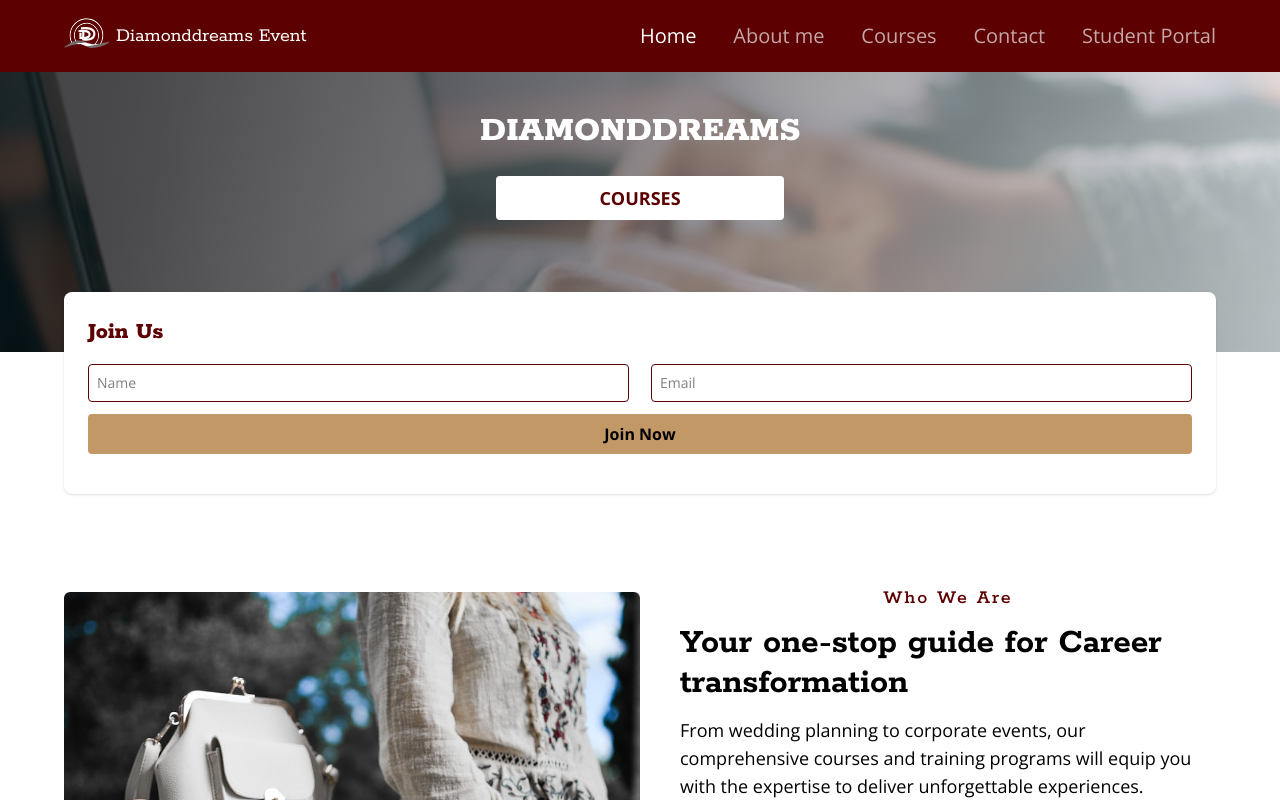
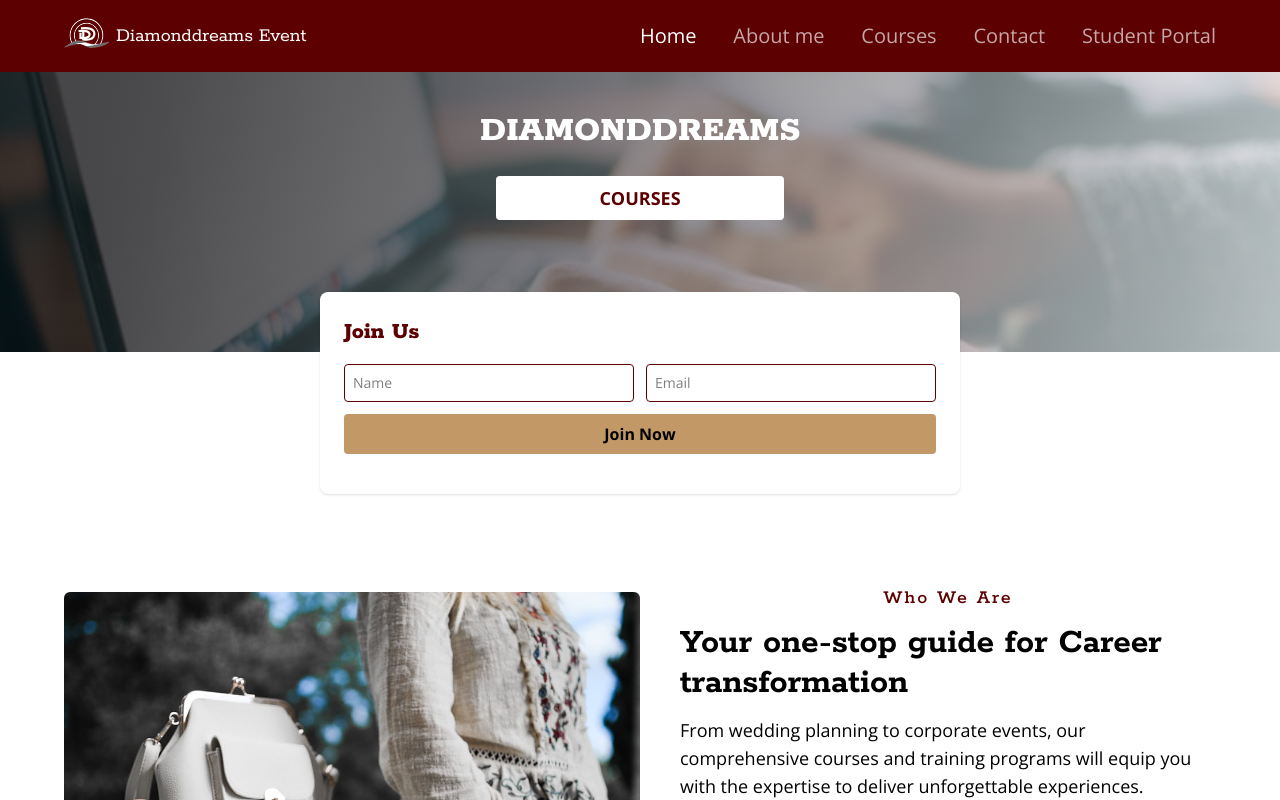
Before and after one commit to Tjay05/diamond-dreams-academy, a React (Vite) app: page / in a window 1280 px wide. Shown: the top 800 px of the page. Built offline with nearby package versions, Linux system fonts and the light colour scheme.

Commit message:
Adjust cta width for big screens

```diff
--- a/src/input.css
+++ b/src/input.css
@@ -30,5 +30,5 @@
 }
 
 .cta {
-  @apply absolute top-55 z-2 right-[5%] rounded-lg shadow p-6 bg-white
+  @apply absolute top-55 z-2 right-[5%] rounded-lg shadow p-6 bg-white md:w-1/2 md:right-[25%]
 }
```
